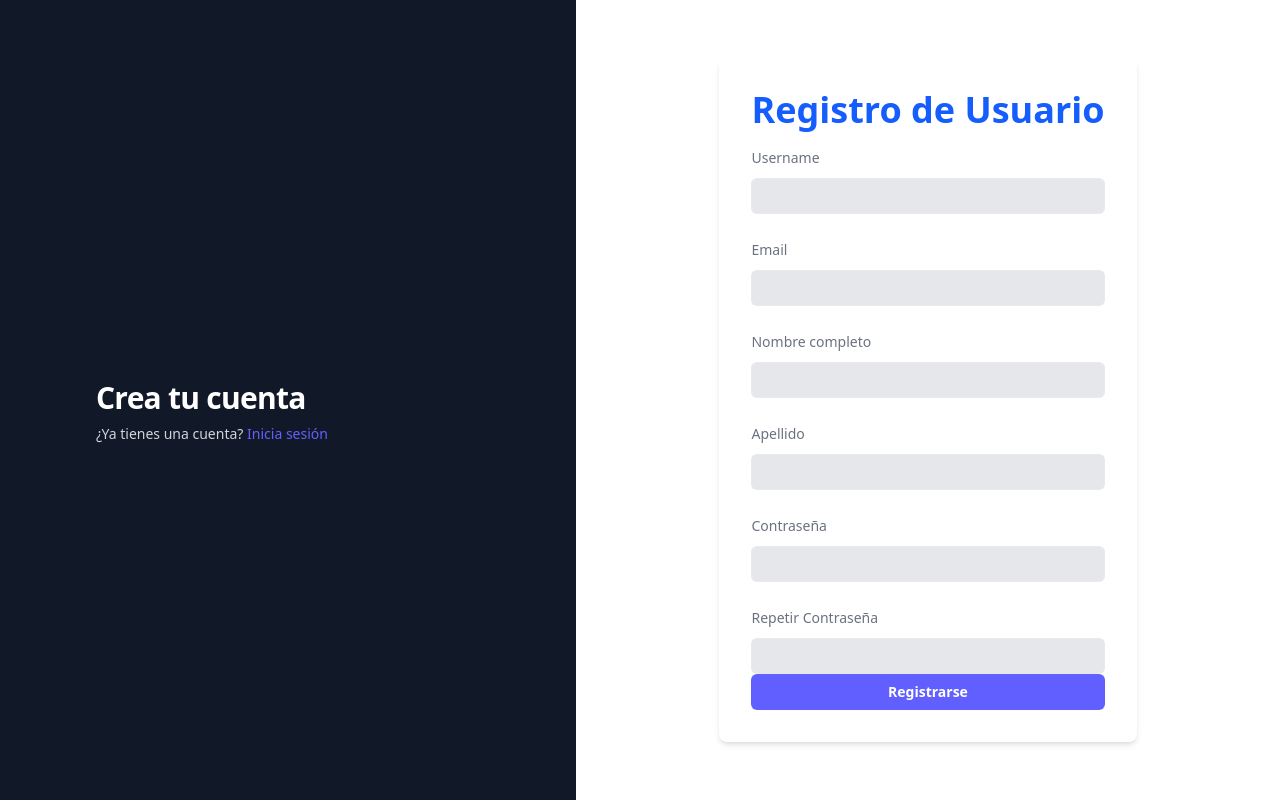
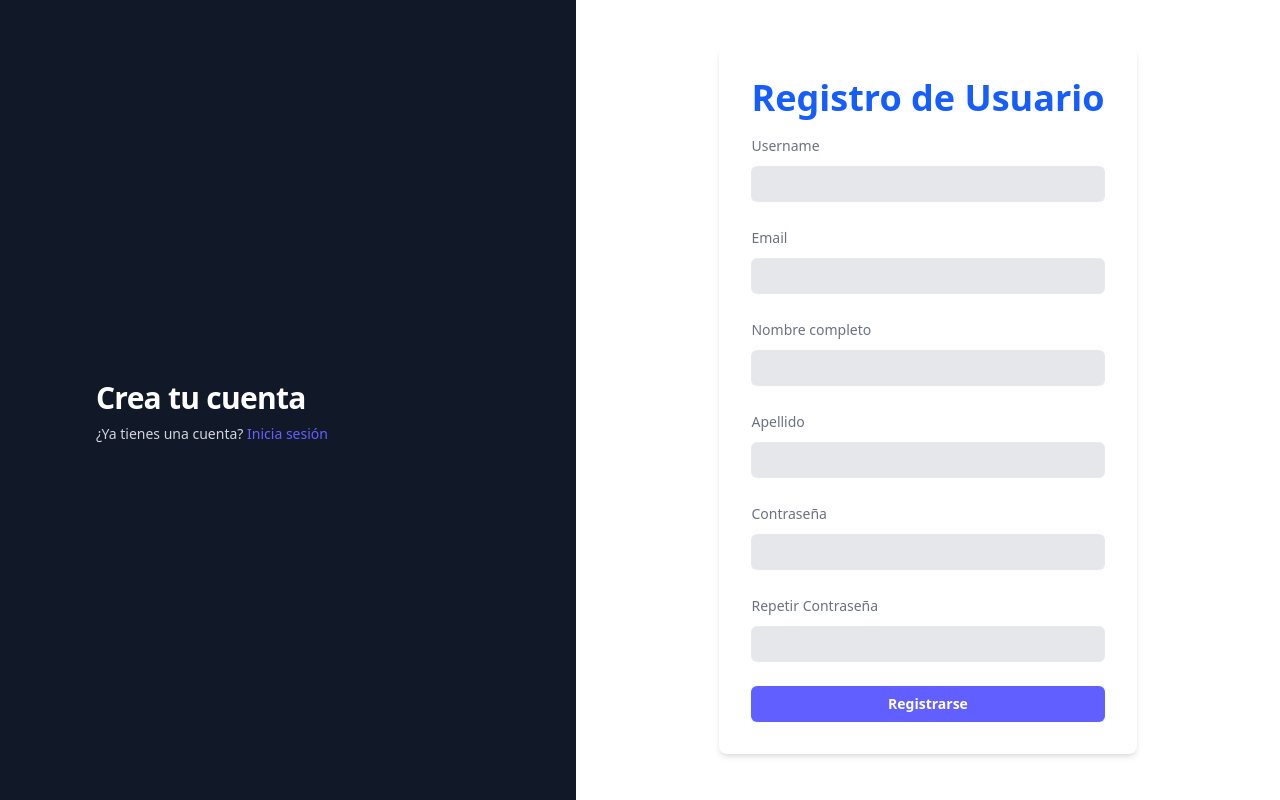
Before and after one commit to IribarrenWeb/nexo-front, a React (Vite) app: page /register in a window 1280 px wide. Built offline with nearby package versions, Linux system fonts and the light colour scheme; no server answers.

Commit message:
add margin to Button component in Login and Register pages for improved layout

```diff
--- a/src/pages/Login.jsx
+++ b/src/pages/Login.jsx
@@ -55,7 +55,7 @@ const Login = () => {
 
           <LoginForm ref={ref} />
 
-          <Button loading={loading} onClick={toLogin}>
+          <Button className="mt-6" loading={loading} onClick={toLogin}>
             Entrar
           </Button>
 
--- a/src/pages/Register.jsx
+++ b/src/pages/Register.jsx
@@ -33,7 +33,7 @@ const Register = () => {
                     Registro de Usuario
                 </h1>
                 <RegisterForm ref={ref}/>
-                <Button onClick={register}>
+                <Button className="mt-6" onClick={register}>
                     Registrarse
                 </Button>
             </div>
```
